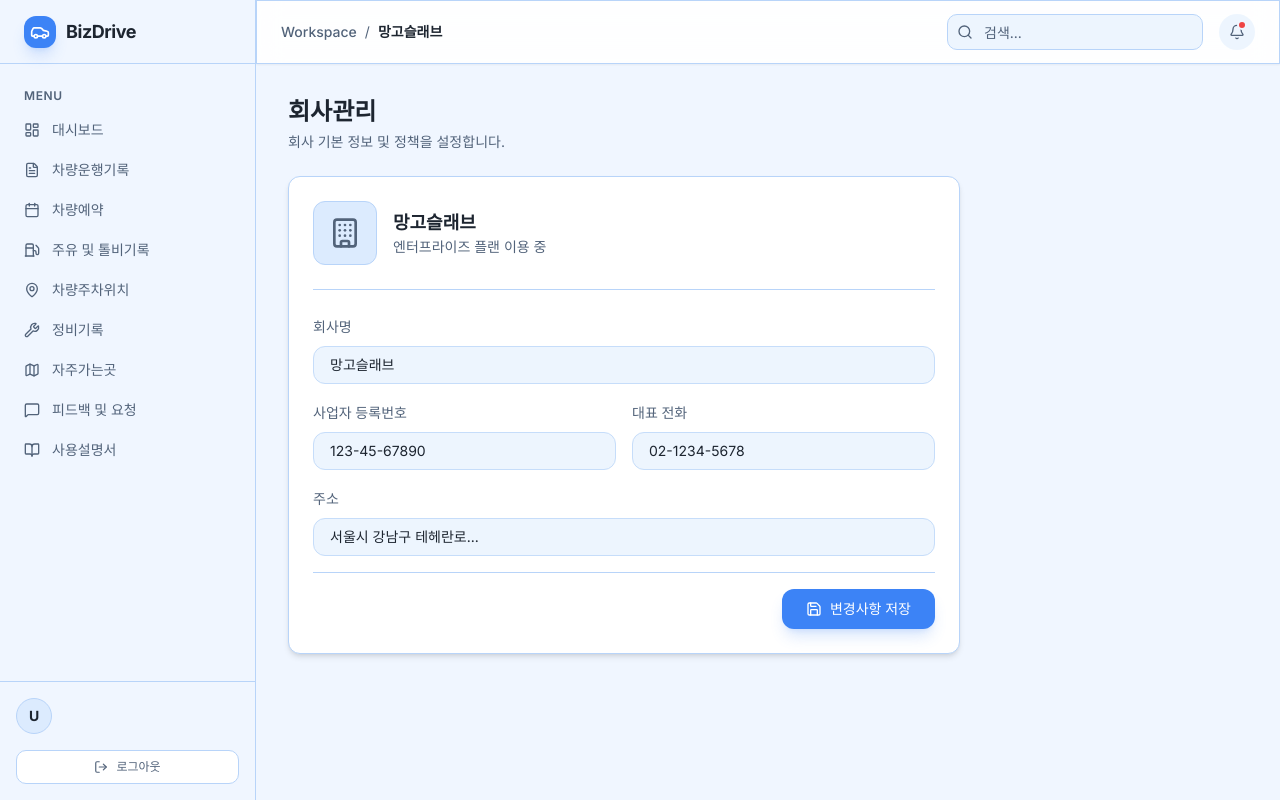
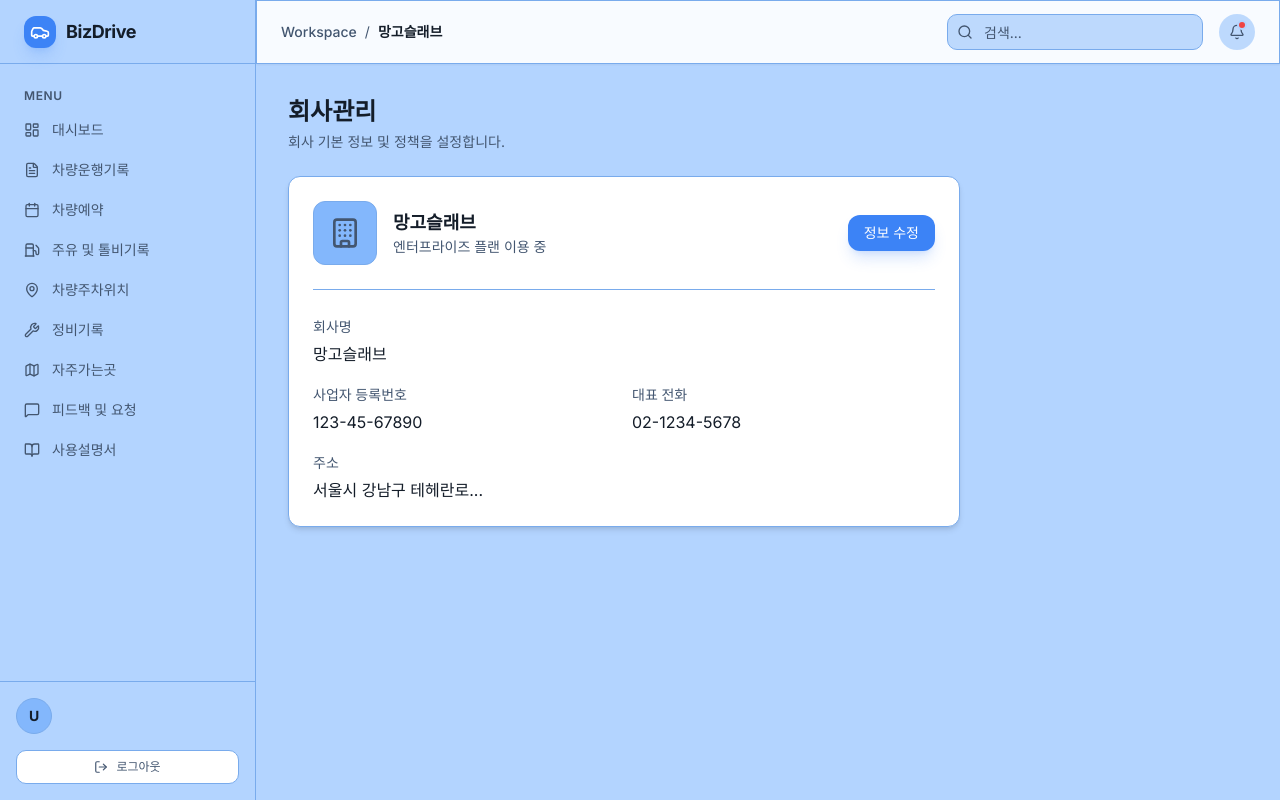
Before and after one commit to 2honggil/bizdrive-manager, a Next.js app: page /admin/company in a window 1280 px wide. Built offline with nearby package versions, Linux system fonts and the light colour scheme.

Commit message:
Apply very dark blue theme and add camera capture for parking photos

```diff
--- a/app/(dashboard)/admin/company/page.tsx
+++ b/app/(dashboard)/admin/company/page.tsx
@@ -1,8 +1,12 @@
 "use client";
 
 import { Building, Save } from "lucide-react";
+import { useState } from "react";
+import Modal from "@/components/Modal";
 
 export default function CompanyManagement() {
+    const [isEditModalOpen, setIsEditModalOpen] = useState(false);
+
     return (
         <div className="space-y-6 max-w-2xl">
             <div>
@@ -15,25 +19,53 @@ export default function CompanyManagement() {
                     <div className="h-16 w-16 rounded-xl bg-secondary flex items-center justify-center text-muted-foreground border border-border">
                         <Building className="h-8 w-8" />
                     </div>
-                    <div>
+                    <div className="flex-1">
                         <h2 className="text-lg font-bold text-foreground">망고슬래브</h2>
                         <p className="text-sm text-muted-foreground">엔터프라이즈 플랜 이용 중</p>
                     </div>
+                    <button
+                        onClick={() => setIsEditModalOpen(true)}
+                        className="px-4 py-2 bg-primary hover:bg-primary/90 text-primary-foreground rounded-lg text-sm font-medium transition-colors shadow-lg shadow-primary/20"
+                    >
+                        정보 수정
+                    </button>
                 </div>
 
-                <form className="space-y-4">
+                <div className="space-y-4">
+                    <div>
+                        <label className="text-sm font-medium text-muted-foreground">회사명</label>
+                        <p className="text-foreground mt-1">망고슬래브</p>
+                    </div>
+                    <div className="grid grid-cols-2 gap-4">
+                        <div>
+                            <label className="text-sm font-medium text-muted-foreground">사업자 등록번호</label>
+                            <p className="text-foreground mt-1">123-45-67890</p>
+                        </div>
+                        <div>
+                            <label className="text-sm font-medium text-muted-foreground">대표 전화</label>
+                            <p className="text-foreground mt-1">02-1234-5678</p>
+                        </div>
+                    </div>
+                    <div>
+                        <label className="text-sm font-medium text-muted-foreground">주소</label>
+                        <p className="text-foreground mt-1">서울시 강남구 테헤란로...</p>
+                    </div>
+                </div>
+            </div>
+
+            <Modal isOpen={isEditModalOpen} onClose={() => setIsEditModalOpen(false)} title="회사 정보 수정">
+                <form className="space-y-4" onSubmit={(e) => { e.preventDefault(); setIsEditModalOpen(false); }}>
                     <div className="space-y-2">
-                        <label className="text-sm font-medium text-muted-foreground">회사명</label>
+                        <label className="text-sm font-medium text-foreground">회사명</label>
                         <input
                             type="text"
                             defaultValue="망고슬래브"
                             className="w-full px-4 py-2 bg-secondary/50 border border-input rounded-lg text-sm text-foreground focus:outline-none focus:border-primary transition-colors"
                         />
                     </div>
-
                     <div className="grid grid-cols-2 gap-4">
                         <div className="space-y-2">
-                            <label className="text-sm font-medium text-muted-foreground">사업자 등록번호</label>
+                            <label className="text-sm font-medium text-foreground">사업자 등록번호</label>
                             <input
                                 type="text"
                                 defaultValue="123-45-67890"
@@ -41,7 +73,7 @@ export default function CompanyManagement() {
                             />
                         </div>
                         <div className="space-y-2">
-                            <label className="text-sm font-medium text-muted-foreground">대표 전화</label>
+                            <label className="text-sm font-medium text-foreground">대표 전화</label>
                             <input
                                 type="text"
                                 defaultValue="02-1234-5678"
@@ -49,24 +81,20 @@ export default function CompanyManagement() {
                             />
                         </div>
                     </div>
-
                     <div className="space-y-2">
-                        <label className="text-sm font-medium text-muted-foreground">주소</label>
+                        <label className="text-sm font-medium text-foreground">주소</label>
                         <input
                             type="text"
                             defaultValue="서울시 강남구 테헤란로..."
                             className="w-full px-4 py-2 bg-secondary/50 border border-input rounded-lg text-sm text-foreground focus:outline-none focus:border-primary transition-colors"
                         />
                     </div>
-
-                    <div className="pt-4 mt-6 border-t border-border flex justify-end">
-                        <button type="button" className="flex items-center gap-2 px-6 py-2.5 bg-primary hover:bg-primary/90 text-primary-foreground rounded-lg text-sm font-medium transition-colors shadow-lg shadow-primary/20">
-                            <Save className="h-4 w-4" />
-                            변경사항 저장
-                        </button>
+                    <div className="flex justify-end gap-3 pt-4 border-t border-border">
+                        <button type="button" onClick={() => setIsEditModalOpen(false)} className="px-6 py-2.5 bg-secondary hover:bg-secondary/80 text-foreground rounded-lg text-sm font-medium transition-colors border border-border">취소</button>
+                        <button type="submit" className="px-6 py-2.5 bg-primary hover:bg-primary/90 text-primary-foreground rounded-lg text-sm font-medium transition-colors shadow-lg shadow-primary/20">저장하기</button>
                     </div>
                 </form>
-            </div>
+            </Modal>
         </div>
     );
 }
--- a/app/(dashboard)/logs/page.tsx
+++ b/app/(dashboard)/logs/page.tsx
@@ -99,6 +99,17 @@ export default function VehicleLogs() {
                     <div className="space-y-2">
                         <label className="text-sm font-medium text-foreground">주차 위치</label>
                         <input type="text" placeholder="예: B3 - A12" className="w-full px-4 py-2 bg-secondary/50 border border-input rounded-lg text-sm text-foreground focus:outline-none focus:border-primary transition-colors" />
+                    </div>
+
+                    <div className="space-y-2">
+                        <label className="text-sm font-medium text-foreground">주차 위치 사진 (선택)</label>
+                        <input
+                            type="file"
+                            accept="image/*"
+                            capture="environment"
+                            className="w-full px-4 py-2 bg-secondary/50 border border-input rounded-lg text-sm text-foreground focus:outline-none focus:border-primary transition-colors file:mr-4 file:py-1 file:px-3 file:rounded-md file:border-0 file:text-sm file:font-medium file:bg-primary file:text-primary-foreground hover:file:bg-primary/90 file:cursor-pointer"
+                        />
+                        <p className="text-xs text-muted-foreground mt-1">📸 모바일에서 카메라로 직접 촬영하거나 갤러리에서 선택할 수 있습니다</p>
                     </div>
 
                     <div className="flex justify-end gap-3 pt-4 border-t border-border">
--- a/app/globals.css
+++ b/app/globals.css
@@ -4,38 +4,38 @@
 
 @layer base {
     :root {
-        /* Strong Blue Theme - Clearly Visible */
-        --background: 214 100% 97%;
-        /* Light blue #EBF4FF (blue-50) */
-        --foreground: 215 25% 15%;
-        /* Dark blue-gray text */
+        /* Very Dark Blue Theme - High Contrast */
+        --background: 214 100% 85%;
+        /* Dark blue #BFDBFE (blue-200) */
+        --foreground: 215 35% 12%;
+        /* Very dark blue text */
 
         --card: 0 0% 100%;
         /* White cards */
-        --card-foreground: 215 25% 15%;
+        --card-foreground: 215 35% 12%;
 
         --popover: 0 0% 100%;
-        --popover-foreground: 215 25% 15%;
+        --popover-foreground: 215 35% 12%;
 
         --primary: 217 91% 60%;
         /* Bright blue (#3b82f6) */
         --primary-foreground: 0 0% 100%;
 
-        --secondary: 214 95% 93%;
-        /* Very light blue */
-        --secondary-foreground: 215 25% 25%;
+        --secondary: 214 95% 75%;
+        /* Medium blue */
+        --secondary-foreground: 215 35% 20%;
 
-        --muted: 214 90% 90%;
-        --muted-foreground: 215 20% 40%;
+        --muted: 214 90% 78%;
+        --muted-foreground: 215 25% 35%;
 
-        --accent: 217 91% 95%;
-        --accent-foreground: 217 91% 60%;
+        --accent: 217 91% 85%;
+        --accent-foreground: 217 91% 45%;
 
         --destructive: 0 72% 51%;
         --destructive-foreground: 0 0% 100%;
 
-        --border: 214 85% 85%;
-        --input: 214 85% 88%;
+        --border: 214 75% 70%;
+        --input: 214 75% 73%;
         --ring: 217 91% 60%;
 
         --radius: 0.75rem;
@@ -72,10 +72,10 @@
 }
 
 ::-webkit-scrollbar-thumb {
-    background: #93c5fd;
+    background: #3b82f6;
     border-radius: 3px;
 }
 
 ::-webkit-scrollbar-thumb:hover {
-    background: #60a5fa;
+    background: #2563eb;
 }
```
Also changed, not shown: app/(dashboard)/admin/users/page.tsx (+39 -1 lines).
